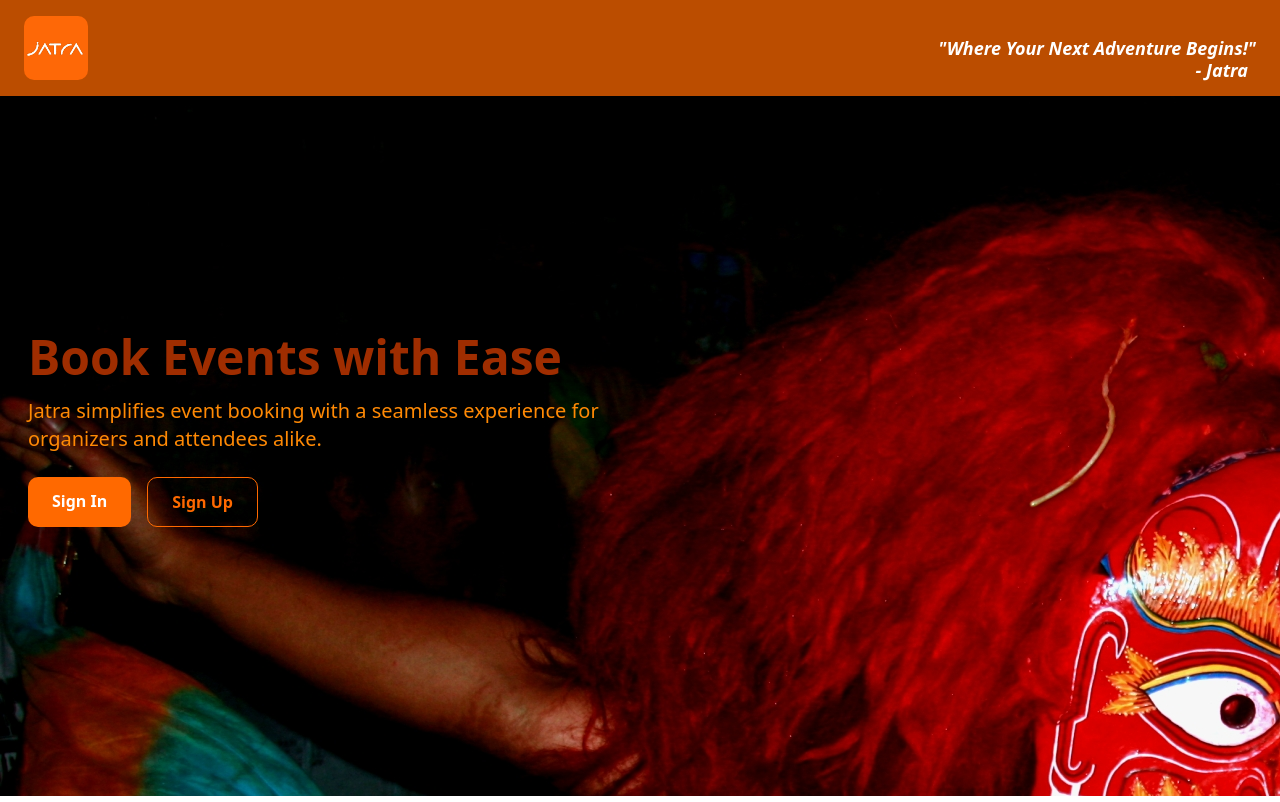
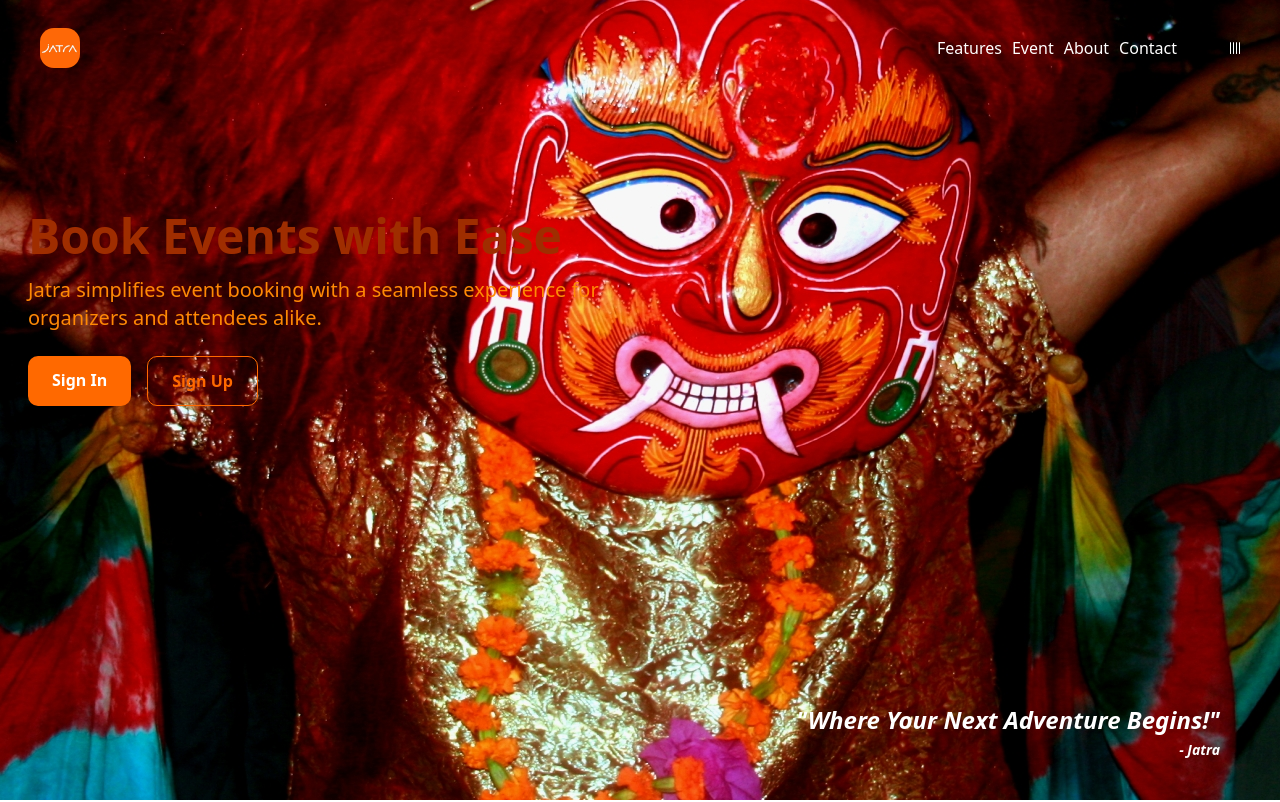
Before and after one commit to kaylinkhanal/jatra, a Next.js app in the folder client/: page / in a window 1280 px wide. Shown: the top 802 px of the page. Built offline with nearby package versions, Linux system fonts and the light colour scheme.

Commit message:
making navbar and changing Hero section

```diff
--- a/client/package.json
+++ b/client/package.json
@@ -28,6 +28,7 @@
     "react-dom": "^19.0.0",
     "react-hot-toast": "^2.5.2",
     "react-icons": "^5.5.0",
+    "react-use": "^17.6.0",
     "sonner": "^2.0.1",
     "tailwind-merge": "^3.0.2",
     "tailwindcss-animate": "^1.0.7",
--- a/client/src/app/globals.css
+++ b/client/src/app/globals.css
@@ -127,3 +127,30 @@
     @apply bg-background text-foreground;
   }
 }
+
+.indicator-line {
+  @apply h-3 w-px rounded-full bg-white transition-all duration-200 ease-in-out;
+}
+
+.indicator-line.active {
+  animation: indicator-line 0.5s ease infinite;
+  animation-delay: calc(var(--animation-order) * 0.1s);
+}
+
+@keyframes indicator-line {
+  0%, 100% {
+    transform: scaleY(1); /* Normal height */
+  }
+  50% {
+    transform: scaleY(2); /* Doubled height */
+  }
+}
+
+.nav-btn {
+color: white;
+margin: 0 5px 0 5px;
+}
+
+html {
+  scroll-behavior: smooth;
+}
--- a/client/src/app/page.tsx
+++ b/client/src/app/page.tsx
@@ -1,3 +1,4 @@
+import NavBar from "@/components/Navbar";
 import { Calendar, Clock, LockKeyhole } from "lucide-react";
 import Image from "next/image";
 import Link from "next/link";
@@ -5,30 +6,11 @@ import { TiTick } from "react-icons/ti";
 
 const Home = () => {
   return (
-    <div className="min-h-screen flex flex-col bg-white">
-      <header className="bg-amber-700  text-white py-4 shadow-lg w-full ">
-        <div className="container mx-auto flex justify-between items-center px-6">
-          <div className="flex items-center space-x-3">
-            <Image
-              src={"/logojatra.png"}
-              alt="Jatra Logo"
-              width={100}
-              height={100}
-              className="w-16 h-16 rounded-lg"
-            />
-          </div>
-
-          <div className="text-lg font-semibold italic hidden md:block">
-            <p className="relative">
-              "Where Your Next Adventure Begins!"
-              <span className="absolute bottom-[-22px] right-2">- Jatra</span>
-            </p>
-          </div>
-        </div>
-      </header>
-
-      <section className="bg-orange-50 text-white pt-8 py-16 bg-[url('/lakhey.jpg')]  min-h-[700px] flex  items-center ">
-        <div className="container mx-auto px-4 flex items-center ">
+    <div className="min-h-screen relatice bg-white">
+      <NavBar/>
+      <section className="bg-orange-50 text-white bg-[url('/lakhey.jpg')] bg-center min-h-screen">
+        <div className="w-full h-screen absolute">
+          <div className="container mx-auto px-4 flex items-center relative top-50">
             <div className="md:w-1/2 mb-8 md:mb-0 p-3 rounded-">
               <h1 className="text-4xl md:text-5xl font-bold mb-4 text-orange-800">
                 Book Events with Ease
@@ -51,6 +33,16 @@ const Home = () => {
                   Sign Up
                 </Link>
               </div>
+            </div>
+          </div>
+
+          {/* Adjusted for proper bottom-right positioning */}
+          <div className="absolute bottom-10 right-15 text-2xl font-semibold italic md:block">
+            <p>
+              {" "}
+              "Where Your Next Adventure Begins!"
+              <span className="block mt-1 text-sm text-right">- Jatra</span>
+            </p>
           </div>
         </div>
       </section>
@@ -163,6 +155,6 @@ const Home = () => {
       </footer>
     </div>
   );
-}
+};
 
 export default Home;
--- /dev/null
+++ b/client/src/components/Navbar.tsx
@@ -0,0 +1,124 @@
+'use client'
+import clsx from "clsx";
+import gsap from "gsap";
+import { useWindowScroll } from "react-use";
+import { useEffect, useRef, useState } from "react";
+
+const navItems: string[] = ["Features", "Event", "About", "Contact"];
+
+const NavBar: React.FC = () => {
+  // State for toggling audio and visual indicator
+  const [isAudioPlaying, setIsAudioPlaying] = useState<boolean>(false);
+  const [isIndicatorActive, setIsIndicatorActive] = useState<boolean>(false);
+
+  // Refs for audio and navigation container
+  const audioElementRef = useRef<HTMLAudioElement | null>(null);
+  const navContainerRef = useRef<HTMLDivElement | null>(null);
+
+  const { y: currentScrollY } = useWindowScroll();
+  const [isNavVisible, setIsNavVisible] = useState<boolean>(true);
+  const [lastScrollY, setLastScrollY] = useState<number>(0);
+
+  // Toggle audio and visual indicator
+  const toggleAudioIndicator = () => {
+    setIsAudioPlaying((prev) => !prev);
+    setIsIndicatorActive((prev) => !prev);
+  };
+
+  // Manage audio playback
+  useEffect(() => {
+    if (audioElementRef.current) {
+      if (isAudioPlaying) {
+        audioElementRef.current.play();
+      } else {
+        audioElementRef.current.pause();
+      }
+    }
+  }, [isAudioPlaying]);
+
+  useEffect(() => {
+    if (navContainerRef.current) {
+      if (currentScrollY === 0) {
+        // Topmost position: show navbar without floating-nav
+        setIsNavVisible(true);
+        navContainerRef.current.classList.remove("floating-nav");
+      } else if (currentScrollY > lastScrollY) {
+        // Scrolling down: hide navbar and apply floating-nav
+        setIsNavVisible(false);
+        navContainerRef.current.classList.add("floating-nav");
+      } else if (currentScrollY < lastScrollY) {
+        // Scrolling up: show navbar with floating-nav
+        setIsNavVisible(true);
+        navContainerRef.current.classList.add("floating-nav");
+      }
+
+      setLastScrollY(currentScrollY);
+    }
+  }, [currentScrollY, lastScrollY]);
+
+  useEffect(() => {
+    if (navContainerRef.current) {
+      gsap.to(navContainerRef.current, {
+        y: isNavVisible ? 0 : -100,
+        opacity: isNavVisible ? 1 : 0,
+        duration: 0.2,
+      });
+    }
+  }, [isNavVisible]);
+
+  return (
+    <div
+      ref={navContainerRef}
+      className="fixed inset-x-0 top-4 z-50 h-16 border-none transition-all duration-700 sm:inset-x-6"
+    >
+      <header className="absolute top-1/2 w-full -translate-y-1/2">
+        <nav className="flex size-full items-center justify-between p-4">
+          {/* Logo and Product button */}
+          <div className="flex items-center gap-7">
+            <img src="/logojatra.png" alt="logo" className="w-10 rounded-xl" />
+          </div>
+
+          {/* Navigation Links and Audio Button */}
+          <div className="flex h-full gap-2 items-center">
+            <div className="hidden md:block">
+              {navItems.map((item, index) => (
+                <a
+                  key={index}
+                  href={`#${item.toLowerCase()}`}
+                  className="nav-btn"
+                >
+                  {item}
+                </a>
+              ))}
+            </div>
+
+            <button
+              onClick={toggleAudioIndicator}
+              className="ml-10 flex items-center cursor-pointer space-x-0.5"
+            >
+              <audio
+                ref={audioElementRef}
+                className="hidden"
+                src="/loop.mp3"
+                loop
+              />
+              {[1, 2, 3, 4].map((bar) => (
+                <div
+                  key={bar}
+                  className={clsx("indicator-line", {
+                    active: isIndicatorActive,
+                  })}
+                  style={{
+                    animationDelay: `${bar * 0.1}s`,
+                  }}
+                />
+              ))}
+            </button>
+          </div>
+        </nav>
+      </header>
+    </div>
+  );
+};
+
+export default NavBar;
```
Also changed, not shown: 2 other files (tests, documents, lock files or other folders). Lines whose indentation alone changed are shown as unchanged.
